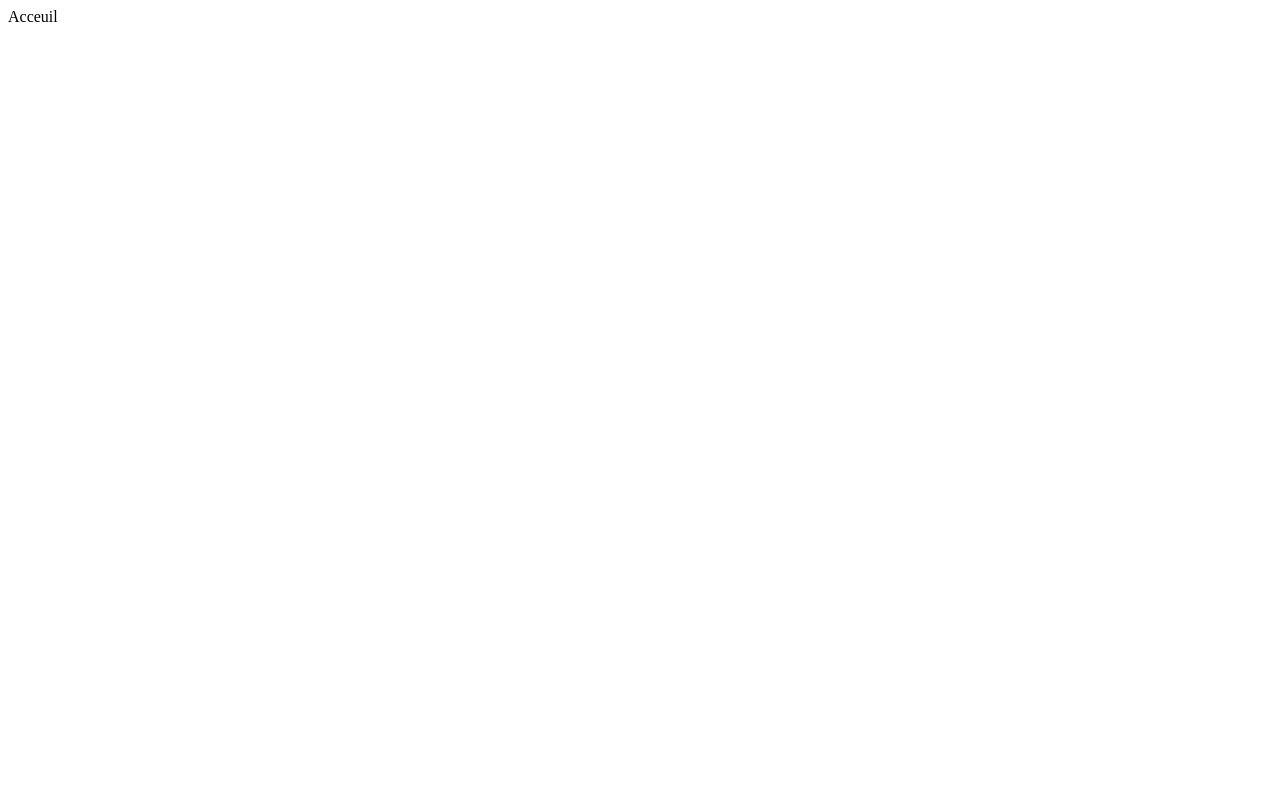
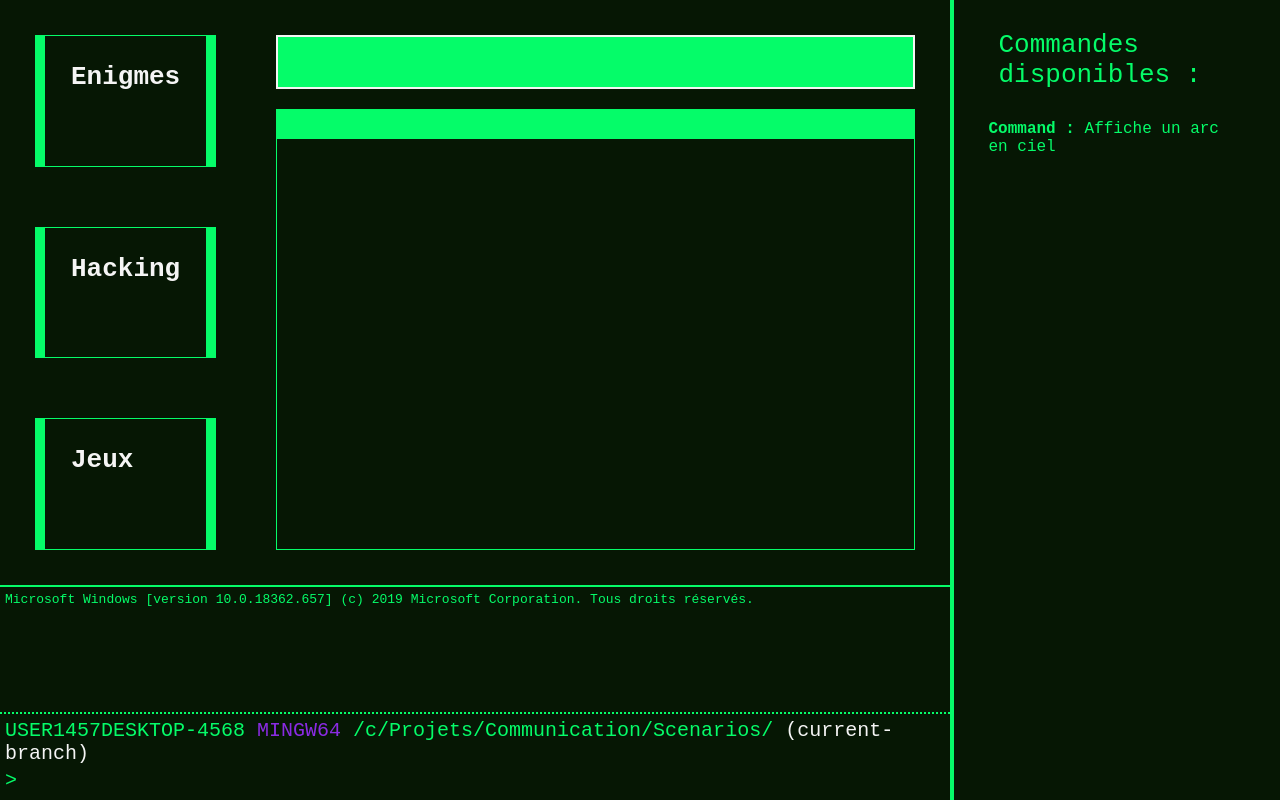
Before and after one commit to quentinceschin123456/communicationproject, a website: page src/views/index.html in a window 1280 px wide. Drawn offline with Linux system fonts and the light colour scheme.

Commit message:
integrate new html structure

```diff
--- a/src/views/index.html
+++ b/src/views/index.html
@@ -1,13 +1,91 @@
 <!DOCTYPE html>
 <html>
-<head>
-    <meta charset='utf-8'>
-    <meta http-equiv='X-UA-Compatible' content='IE=edge'>
-    <title>Page Title</title>
-    <meta name='viewport' content='width=device-width, initial-scale=1'>
 
-</head>
-<body>
-Acceuil
-</body>
+    <head>
+        <title>Communication</title>
+        <link rel="stylesheet" type="text/css" href="index.css">
+    </head>
+
+    <body>
+
+        <div id="firstContainer" class="fontFamily">
+            <div id="leftContainer">
+                <div id="menuContainer" class="colors paddingContainer">
+
+                    <div id="menu">
+                        <div id="firstScenario" class="menuScenarios">
+                            <div class="scenariosMenuText">Enigmes</div>
+                        </div>
+                        <div id="secondScenario" class="menuScenarios">
+                            <div class="scenariosMenuText">Hacking</div>
+                        </div>
+                        <div id="thirdScenario" class="menuScenarios">
+                            <div class="scenariosMenuText">Jeux</div>
+                        </div>
+                    </div>
+                    <div id="displayScreen">
+                        <div id="displayScreenTitle">
+                            &nbsp;
+                        </div>
+                        <div id="displayScreenText">
+                            <div id="enigmesText" class="scenariosDisplayText">
+                                <strong>ENIGMES : </strong><br>
+                                <br>
+                                Bla bla bla
+                                <br>
+                                <br>
+                                Bla bla...
+                            </div>
+                            <div id="hackingText" class="scenariosDisplayText">
+                                <strong>HACKING : </strong><br>
+                                <br>
+                                Bla bla bla
+                                <br>
+                                <br>
+                                Bla bla...
+                            </div>
+                            <div id="gamesText" class="scenariosDisplayText">
+                                <strong>JEUX : </strong><br>
+                                <br>
+                                Bla bla bla
+                                <br>
+                                <br>
+                                Bla bla...
+                            </div>
+                        </div>
+                    </div>
+
+                </div>
+                <div id="commandResults" class="colors paddingContainer">
+                    <div id="textResults">
+                        Microsoft Windows  [version 10.0.18362.657]
+                        (c) 2019 Microsoft Corporation. Tous droits réservés.
+                    </div>
+                </div>
+                <div id="commandInput" class="colors paddingContainer">
+                    <div id="textInput" class="colors">
+                        USER1457DESKTOP-4568 <span style="color: blueviolet">MINGW64</span>
+                        /c/Projets/Communication/Scenarios/ <span style="color: whitesmoke">(current-branch)</span>
+                    </div>
+                    <div id="input">
+                        <div id="inputChevron">></div>
+                        <input class="colors fontFamily" spellcheck="false">
+                    </div>
+                </div>
+            </div>
+            <div id="rightContainer" class="colors paddingContainer">
+                <div id="documentation">
+                    <div id="titleDocumentation">
+                        Commandes disponibles :
+                    </div>
+                    <div id="textDocumentation">
+                        <strong>Command :</strong> Affiche un arc en ciel
+                    </div>
+                </div>
+            </div>
+        </div>
+
+        <script src="index.js"></script>
+    </body>
+
 </html>
```
Also changed, not shown: src/views/index.css (renamed from src/index.css), src/views/index.js (renamed from src/index.js).
